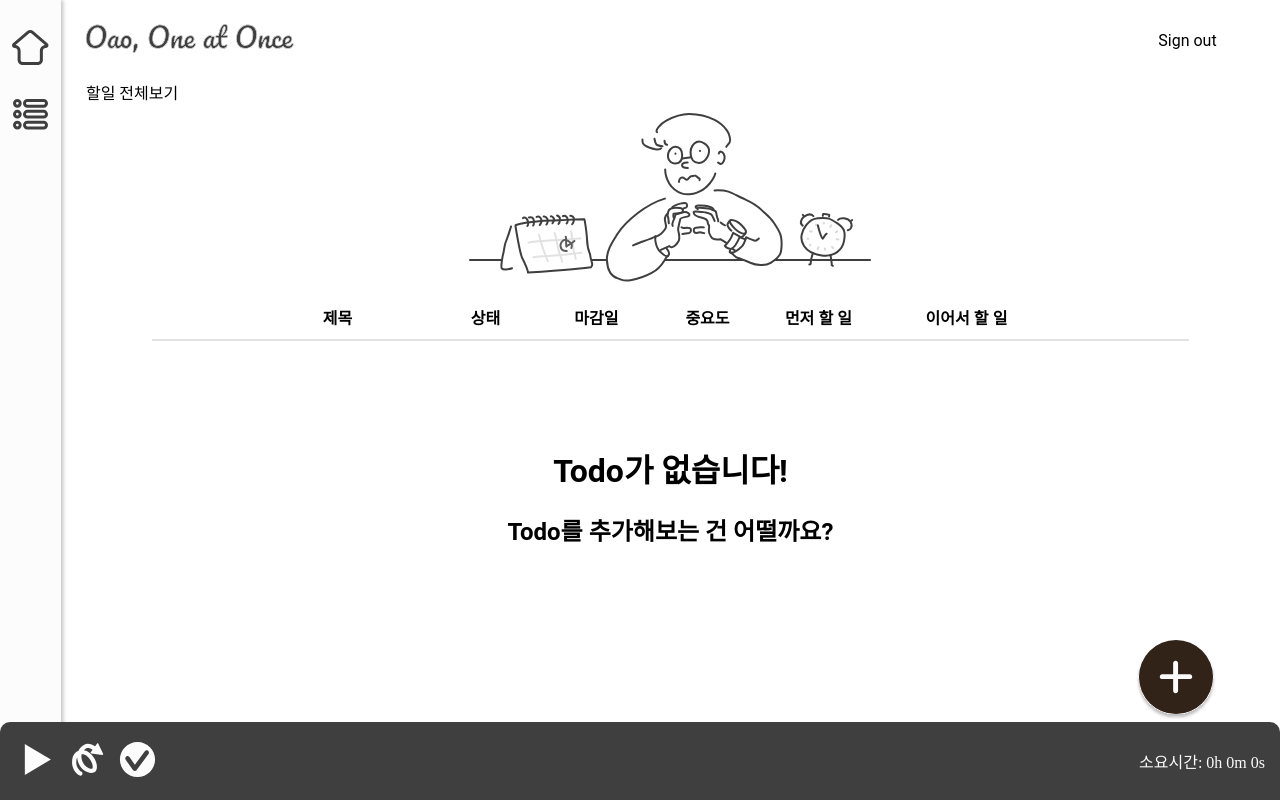
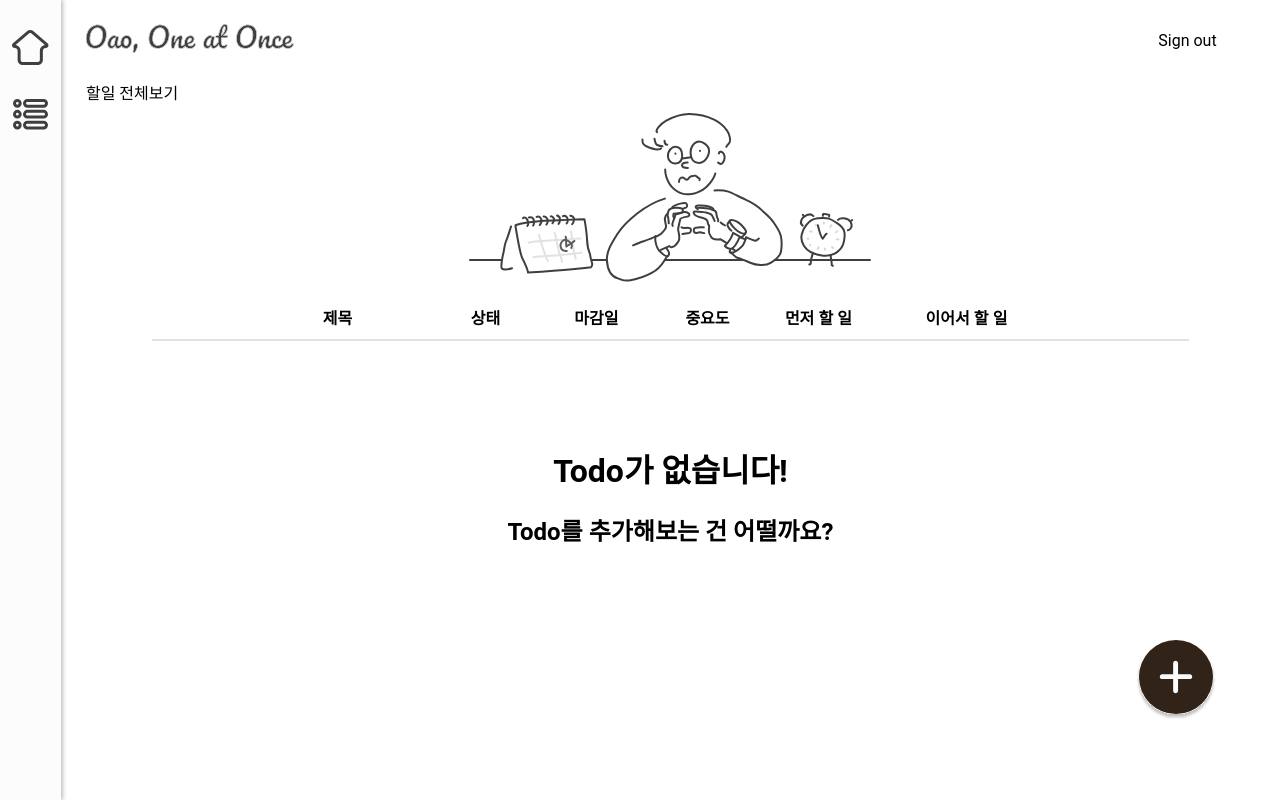
Before and after one commit to boostcampwm-2022/web20-OAO, a React (Vite) app in the folder client/: page /todos in a window 1280 px wide. Built offline with nearby package versions, Linux system fonts and the light colour scheme.

Commit message:
fix: activeTodo가 있을 때만 todo controller 뜨도록 수정

```diff
--- a/client/src/App.tsx
+++ b/client/src/App.tsx
@@ -10,7 +10,7 @@ import Todos from '@page/Todos';
 import OverLay from '@components/OverLay';
 import TodoController from '@container/TodoController';
 import { useAtomValue } from 'jotai';
-import { isMainPageAtom } from '@util/GlobalState';
+import { asyncActiveTodo, isMainPageAtom } from '@util/GlobalState';
 
 const Wrapper = styled.div`
   width: 100%;
@@ -25,6 +25,7 @@ const Main = lazy(async () => await import('@page/Main'));
 
 const App = (): ReactElement => {
   const isMainPage = useAtomValue(isMainPageAtom);
+  const activeTodo = useAtomValue(asyncActiveTodo);
 
   return (
     <Suspense fallback={<div>loading App</div>}>
@@ -39,7 +40,7 @@ const App = (): ReactElement => {
             <Route path="/todos" element={<Todos />}></Route>
           </Routes>
         </Wrapper>
-        {!isMainPage && (
+        {!isMainPage && activeTodo !== undefined && (
           <BottomWrapper>
             <TodoController />
           </BottomWrapper>
```
